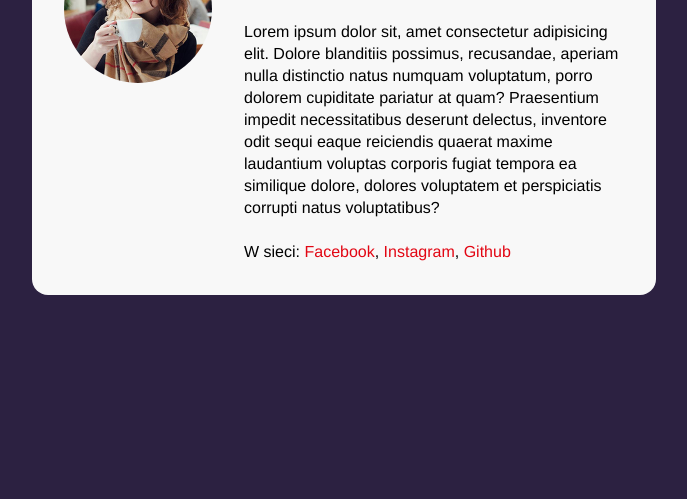
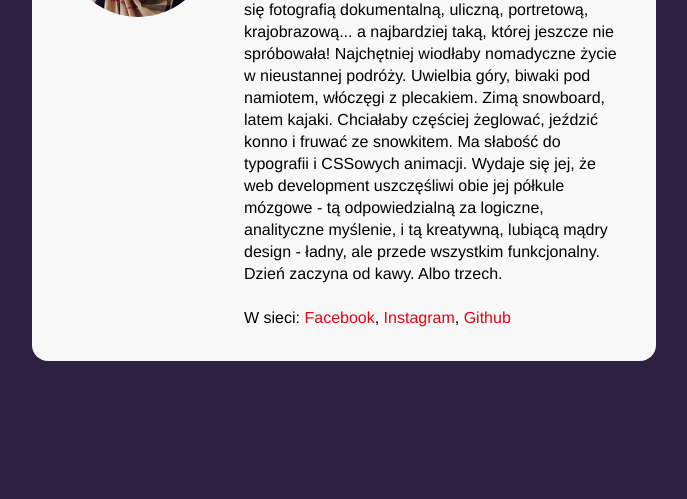
Before and after one commit to nenyancodes/WTF-business-card-initial, a plain HTML site: page index.html in a window 1280 px wide. Shown: the part 301-800 px from the top of the page, without its empty margins (296-983 px from the left). Drawn offline with Linux system fonts and the light colour scheme.

Commit message:
Change description content

```diff
--- a/index.html
+++ b/index.html
@@ -22,13 +22,18 @@
             <p class="card__position">Frontend Developer Wannabe</p>
           </header>
           <p class="card__description card__description--margin">
-            Lorem ipsum dolor sit, amet consectetur adipisicing elit. Dolore
-            blanditiis possimus, recusandae, aperiam nulla distinctio natus
-            numquam voluptatum, porro dolorem cupiditate pariatur at quam?
-            Praesentium impedit necessitatibus deserunt delectus, inventore odit
-            sequi eaque reiciendis quaerat maxime laudantium voluptas corporis
-            fugiat tempora ea similique dolore, dolores voluptatem et
-            perspiciatis corrupti natus voluptatibus?
+            Prawniczka z wykształcenia, od kilku lat związana z notariatem.
+            Fotografka z zamiłowania, pasjonująca się fotografią dokumentalną,
+            uliczną, portretową, krajobrazową... a najbardziej taką, której
+            jeszcze nie spróbowała! Najchętniej wiodłaby nomadyczne życie w
+            nieustannej podróży. Uwielbia góry, biwaki pod namiotem, włóczęgi z
+            plecakiem. Zimą snowboard, latem kajaki. Chciałaby częściej
+            żeglować, jeździć konno i fruwać ze snowkitem. Ma słabość do
+            typografii i CSSowych animacji. Wydaje się jej, że web development
+            uszczęśliwi obie jej półkule mózgowe - tą odpowiedzialną za
+            logiczne, analityczne myślenie, i tą kreatywną, lubiącą mądry design
+            - ładny, ale przede wszystkim funkcjonalny. Dzień zaczyna od kawy.
+            Albo trzech.
           </p>
           <p class="card__description">
             W sieci:
```
